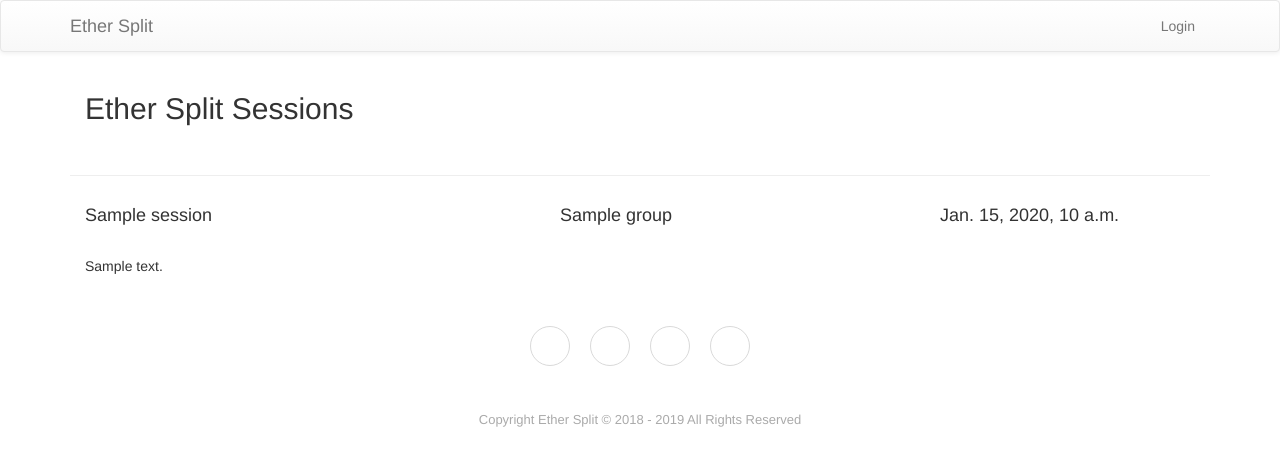
After one commit to dimariap/EtherSplit, a Django app: template templates/sessions.html in a window 1280 px wide. The commit adds this page. Shown: the top 466 px of the page. Run offline with Django 3.2, Linux system fonts and the light colour scheme; the template is opened without the code that fills it: most values are stand-ins (such as "Sample title", 1, 10 or a date in 2020); some libraries are stand-ins or nearby versions.

Commit message:
added Session model, view, and template
registered Session model in admin

migrated changes

```diff
--- a/EtherSplit/urls.py
+++ b/EtherSplit/urls.py
@@ -20,6 +20,7 @@ from EtherSplitApp.views import *
 urlpatterns = [
     url('admin/', admin.site.urls),
     url(r'^$', home, name='home'),
+    url(r'^sessions/$', sessions, name='sessions'),
     url(r'^rules/$', rules, name='rules'),
     url(r'^characters/$', group_characters, name='group_characters'),
     url(r'^characters/(?P<character_slug>[\w-]+)/$', character_page, name='character_page'),
--- a/EtherSplitApp/admin.py
+++ b/EtherSplitApp/admin.py
@@ -35,6 +35,10 @@ class RuleAdmin(admin.ModelAdmin):
     pass
 
 
+class SessionAdmin(admin.ModelAdmin):
+    list_display = ('name', 'date')
+
+
 admin.site.register(Character, CharacterAdmin)
 admin.site.register(Ability, AbilityAdmin)
 admin.site.register(Weapon, WeaponAdmin)
@@ -43,3 +47,4 @@ admin.site.register(Gear, GearAdmin)
 admin.site.register(Spell, SpellAdmin)
 admin.site.register(Money, MoneyAdmin)
 admin.site.register(Rule, RuleAdmin)
+admin.site.register(Session, SessionAdmin)
--- a/templates/base.html
+++ b/templates/base.html
@@ -35,7 +35,7 @@
                             {% else %}
                                 <li role="presentation" onClick="javascript:history.go(-1);"><a href="#">Back </a></li>
                             {% endif %}
-                            <li role="presentation"><a href="#">Sessions </a></li>
+                            <li role="presentation"><a href="/sessions">Sessions </a></li>
                             <li role="presentation"><a href="/rules">Rules </a></li>
                             <li role="presentation"><a href="/logout">Log Out </a></li>
                         {% else %}
--- a/templates/rules.html
+++ b/templates/rules.html
@@ -9,8 +9,10 @@
                 <h2>Ether Split Rules</h2><br/>
                 <hr />
                 {% for rule in rules %}
-                    <h4>{{ rule.name }}</h4><br />
-                    <p>{{ rule.description }}</p>
+                    <div class="col-sm-12">
+                        <h4>{{ rule.name }}</h4><br />
+                        <p>{{ rule.description }}</p>
+                    </div>
                 {% endfor %}
             </div>
         </div>
--- /dev/null
+++ b/templates/sessions.html
@@ -0,0 +1,29 @@
+{% extends 'base.html' %}
+{% load static %}
+
+{% block content %}
+
+    <div class="container">
+        <div class="row">
+            <div class="col-sm-12">
+                <h2>Ether Split Sessions</h2><br/>
+                <hr />
+                {% for session in sessions %}
+                    <div class="col-sm-5">
+                        <h4>{{ session.name }}</h4>
+                    </div>
+                    <div class="col-sm-4">
+                        <h4>{{ session.group }}</h4><br />
+                    </div>
+                    <div class="col-sm-3">
+                        <h4>{{ session.date }}</h4>
+                    </div>
+                    <div class="col-sm-12">
+                        <p>{{ session.description }}</p>
+                    </div>
+                {% endfor %}
+            </div>
+        </div>
+    </div>
+
+{% endblock %}
```
Also changed, not shown: EtherSplitApp/models.py (+11 -0 lines), EtherSplitApp/views.py (+12 -0 lines), EtherSplitApp/migrations/0009_session.py (added), EtherSplitApp/migrations/0010_auto_20190410_1146.py (added).
